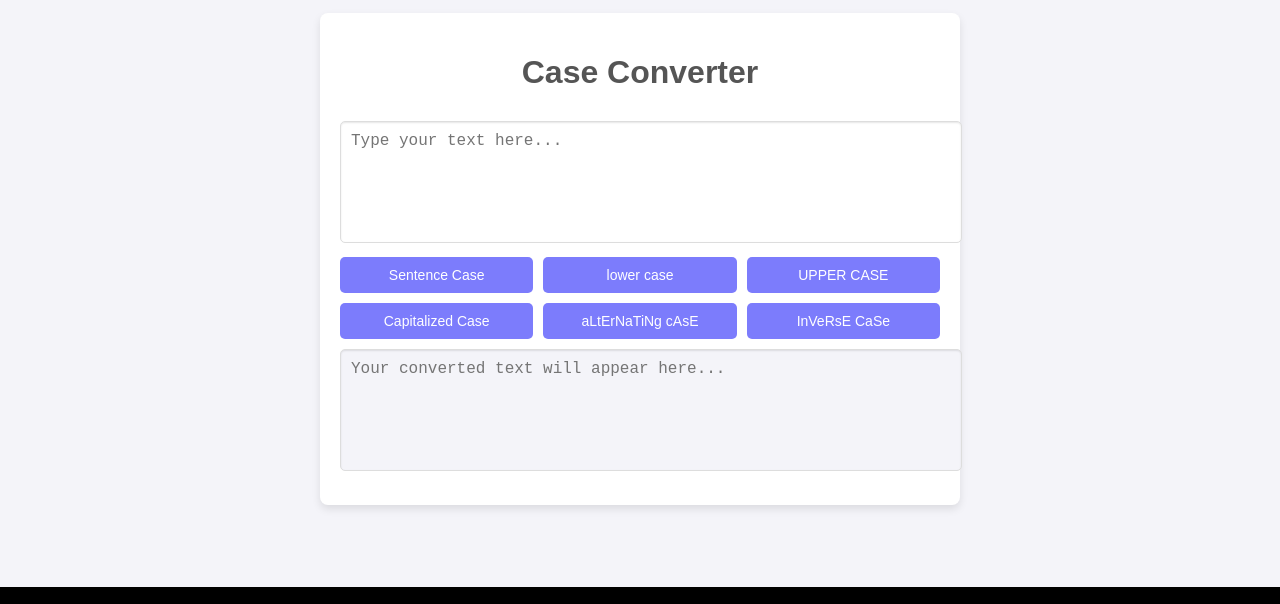
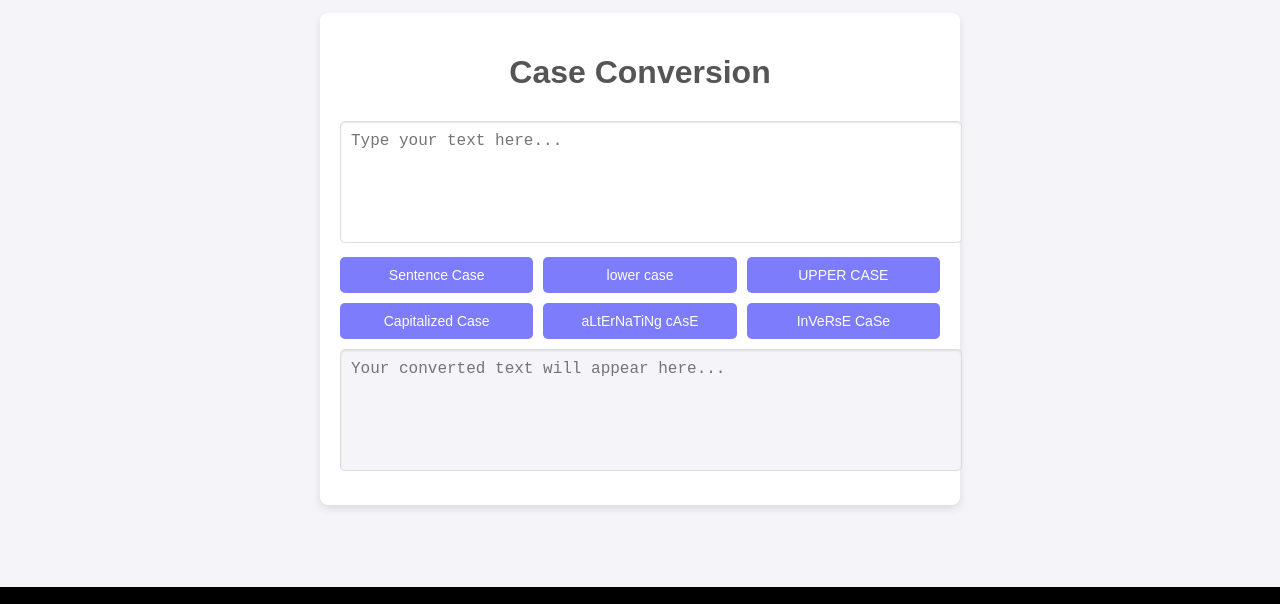
Before and after one commit to Pillgrumm/Case-Conversion, a plain HTML site: page index.html in a window 1280 px wide. Shown: the part 141-745 px from the top of the page. Drawn offline with Linux system fonts and the light colour scheme.

Commit message:
Title change

```diff
--- a/index.html
+++ b/index.html
@@ -4,7 +4,7 @@
 <head>
     <meta charset="UTF-8">
     <meta name="viewport" content="width=device-width, initial-scale=1.0">
-    <title>Case Converter</title>
+    <title>Case Conversion</title>
     <link rel="stylesheet" href="styles.css">
     <link rel="stylesheet" href="https://use.fontawesome.com/releases/v5.8.2/css/all.css"
         integrity="sha384-oS3vJWv+0UjzBfQzYUhtDYW+Pj2yciDJxpsK1OYPAYjqT085Qq/1cq5FLXAZQ7Ay" crossorigin="anonymous">
@@ -13,7 +13,7 @@
 
 <body>
     <div class="container">
-        <h1>Case Converter</h1>
+        <h1>Case Conversion</h1>
         <textarea id="input-text" placeholder="Type your text here..."></textarea>
         <div class="buttons">
             <button id="sentence-case">Sentence Case</button>
```
